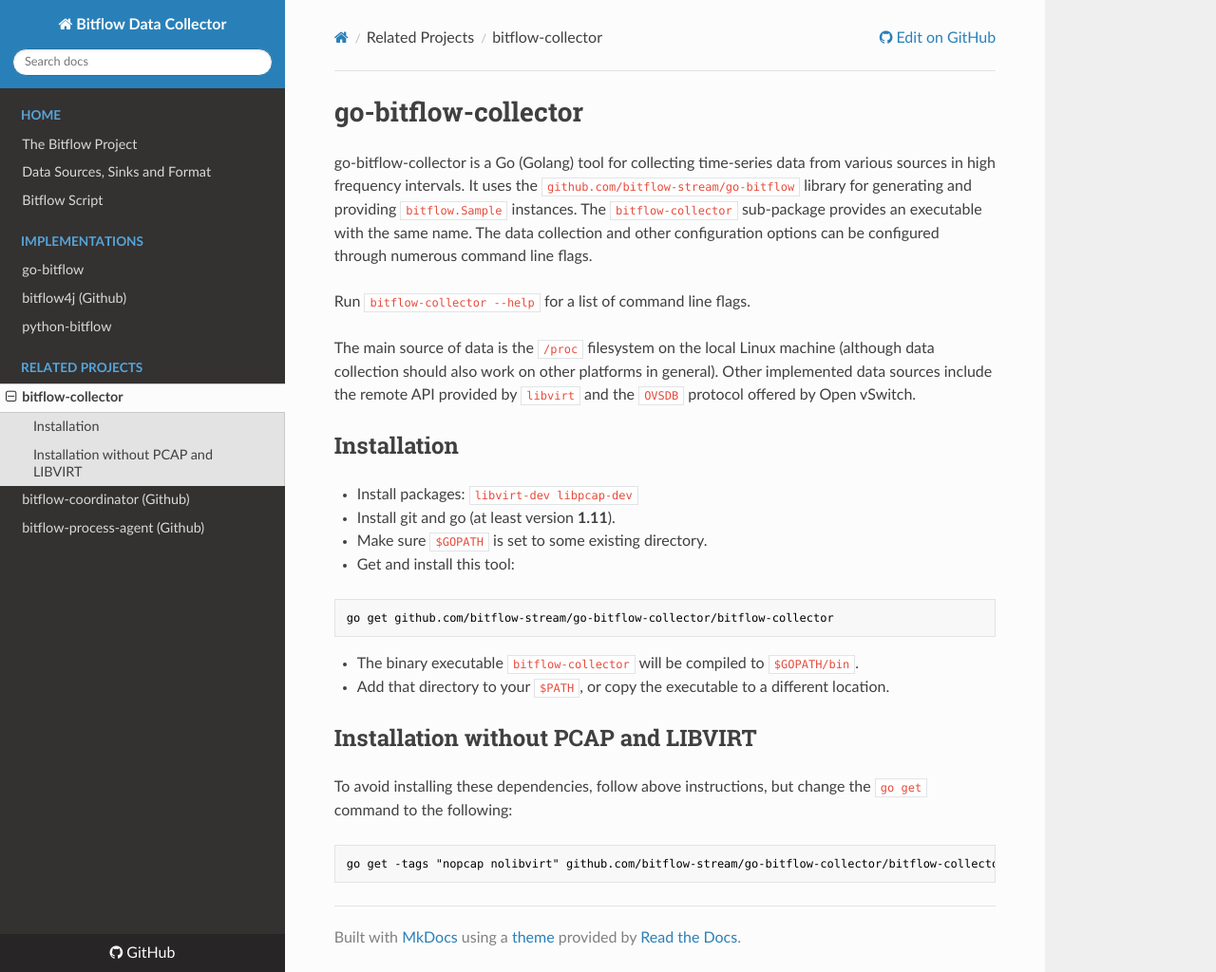
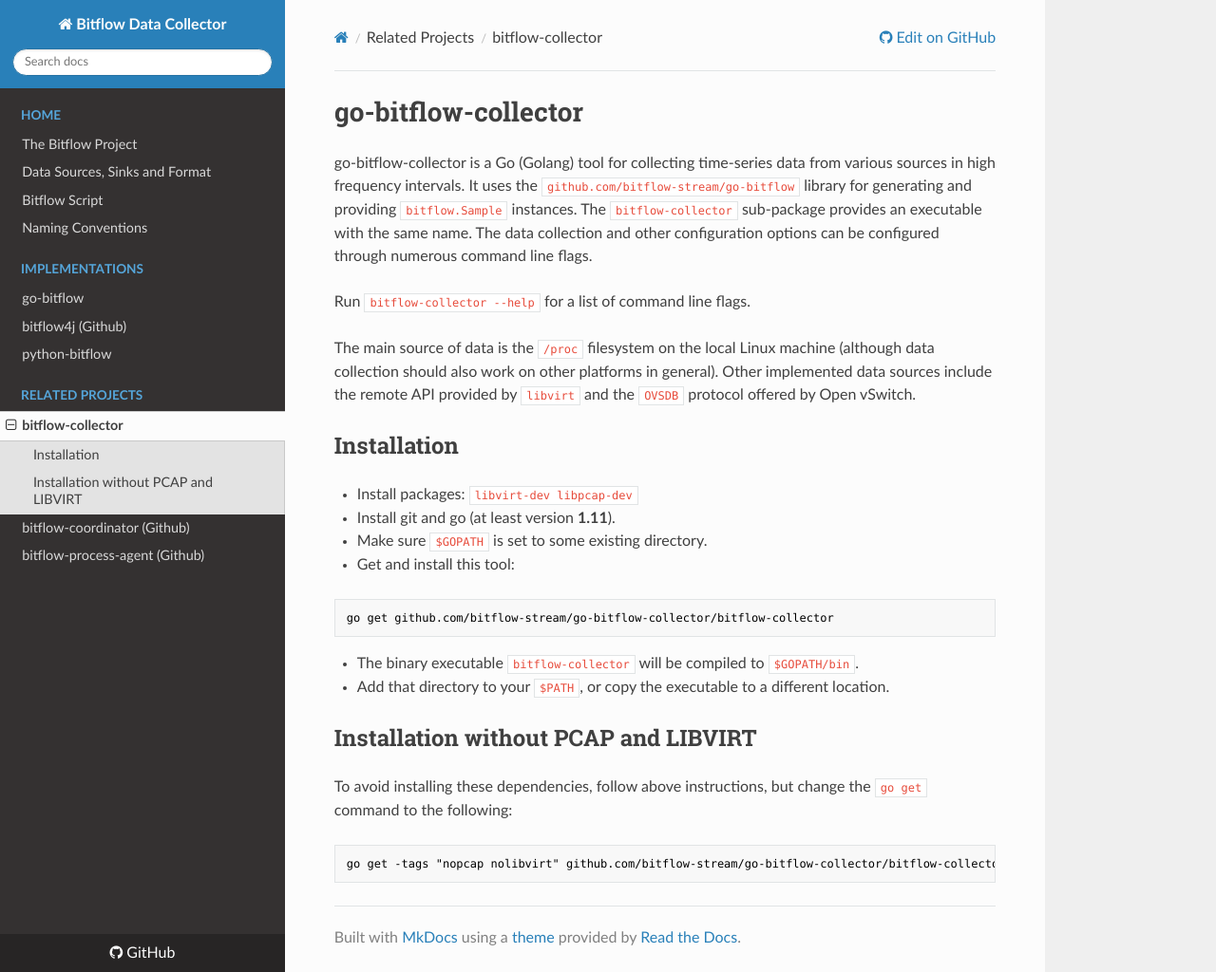
Before and after one commit to bitflow-stream/go-bitflow-collector, an MkDocs documentation site: the page built from docs/index.md, in a window 1280 px wide and 1024 px high. Shown: the whole window at 95% size. Built offline with MkDocs 1.6.1, drawn with Linux system fonts in a browser that asks for light colours; nearby versions of some CDN libraries.

Commit message:
Updated mkdocs.yml

```diff
--- a/mkdocs.yml
+++ b/mkdocs.yml
@@ -1,25 +1,26 @@
-site_name: Bitflow Data Collector
+markdown_extensions:
+- sane_lists
+- smarty
+- toc:
+    permalink: true
+nav:
+- Home:
+  - The Bitflow Project: https://bitflow.readthedocs.io/en/latest/
+  - Data Sources, Sinks and Format: https://bitflow.readthedocs.io/en/latest/data-format/
+  - Bitflow Script: https://bitflow.readthedocs.io/projects/bitflow-antlr-grammars/en/latest/bitflow-script/
+  - Naming Conventions: https://bitflow.readthedocs.io/en/latest/naming/
+- Implementations:
+  - go-bitflow: https://bitflow.readthedocs.io/projects/go-bitflow/en/latest/
+  - bitflow4j (Github): https://github.com/bitflow-stream/bitflow4j
+  - python-bitflow: https://bitflow.readthedocs.io/projects/python-bitflow/en/latest/
+- Related Projects:
+  - bitflow-collector: index.md
+  - bitflow-coordinator (Github): https://github.com/bitflow-stream/bitflow-coordinator
+  - bitflow-process-agent (Github): https://github.com/bitflow-stream/bitflow-process-agent
+plugins:
+- search
 repo_url: https://github.com/bitflow-stream/go-bitflow-collector
 site_author: Anton Gulenko
 site_description: Bitflow Data Collector Documentation
+site_name: Bitflow Data Collector
 theme: readthedocs
-plugins:
-    - search
-markdown_extensions:
-    - sane_lists
-    - smarty
-    - toc:
-        permalink: True
-nav:
-    - Home:
-        - The Bitflow Project: "https://bitflow.readthedocs.io/en/latest/"
-        - Data Sources, Sinks and Format: "https://bitflow.readthedocs.io/en/latest/data-format/"
-        - Bitflow Script: "https://bitflow.readthedocs.io/projects/bitflow-antlr-grammars/en/latest/bitflow-script/"
-    - Implementations:
-        - go-bitflow: "https://bitflow.readthedocs.io/projects/go-bitflow/en/latest/"
-        - bitflow4j (Github): "https://github.com/bitflow-stream/bitflow4j"
-        - python-bitflow: "https://bitflow.readthedocs.io/projects/python-bitflow/en/latest/"
-    - Related Projects:
-        - bitflow-collector: index.md
-        - bitflow-coordinator (Github): "https://github.com/bitflow-stream/bitflow-coordinator"
-        - bitflow-process-agent (Github): "https://github.com/bitflow-stream/bitflow-process-agent"
```
